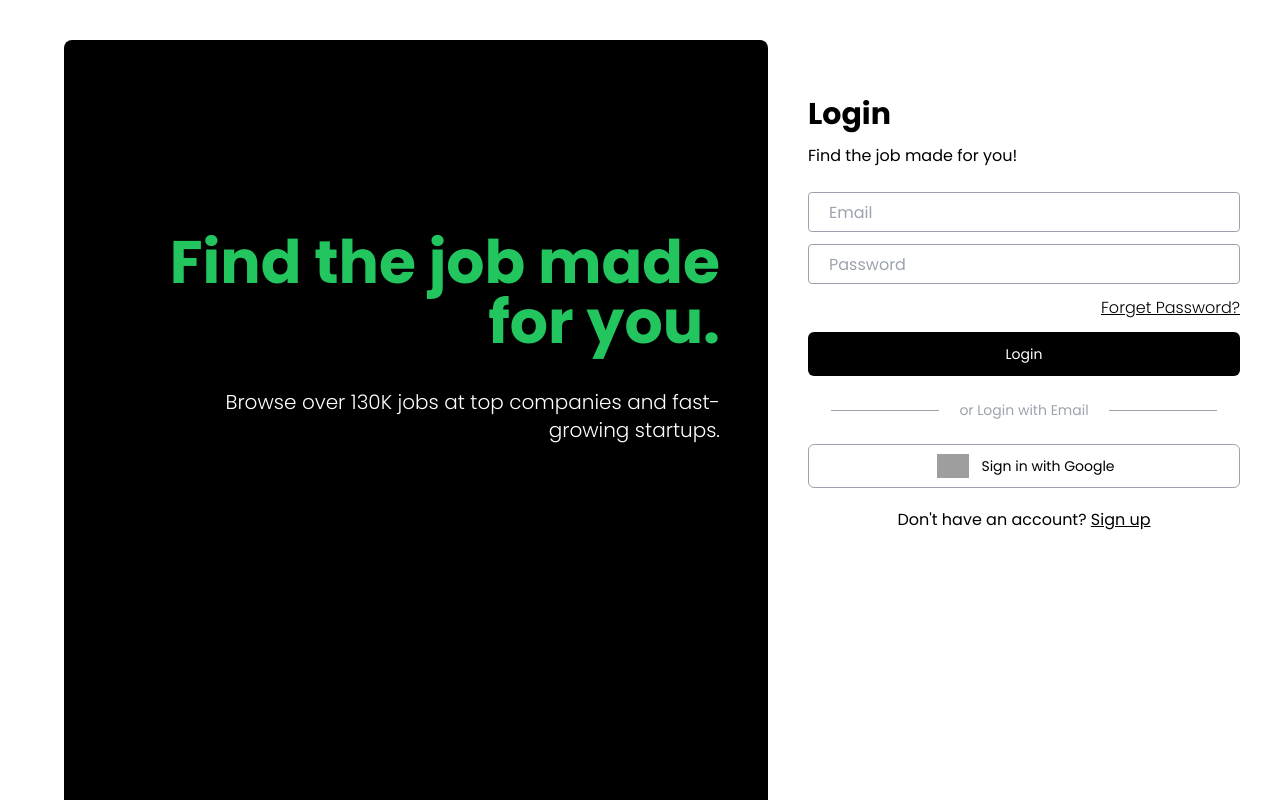
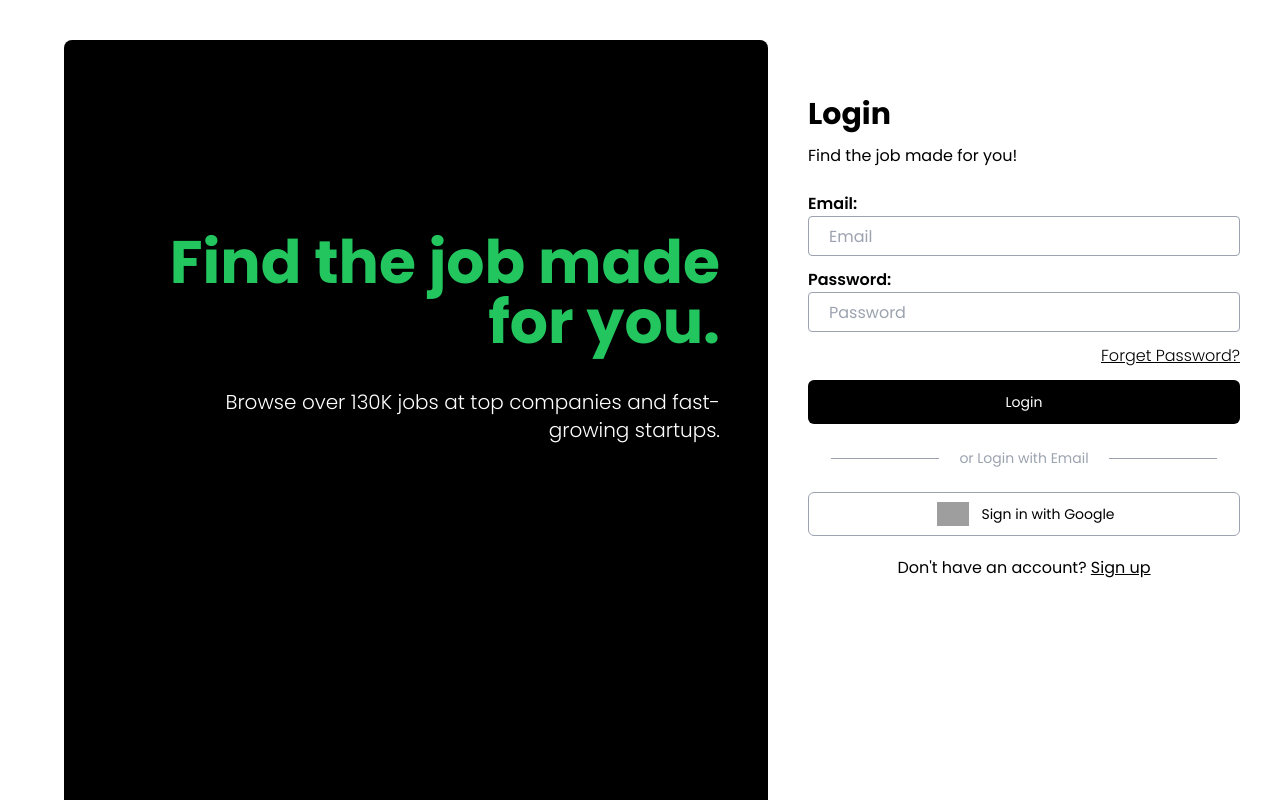
Before and after one commit to noobnarayan/job-hunter, a React (Vite) app: page /login in a window 1280 px wide. Built offline with nearby package versions, Linux system fonts and the light colour scheme; no server answers; grey boxes are pictures that could not be loaded.

Commit message:
added label to login page input fields

```diff
--- a/src/components/LoginSignup/Login.jsx
+++ b/src/components/LoginSignup/Login.jsx
@@ -21,6 +21,8 @@ function Login() {
           <p className="mt-3">Find the job made for you!</p>
           <form className="mt-6">
             <div className="flex flex-col">
+              <label className=" font-semibold">Email:</label>
+
               <input
                 type="text"
                 name="email"
@@ -28,6 +30,8 @@ function Login() {
                 className="rounded h-10 text-base pl-5 mb-3 border-x border-y border-gray-400"
                 placeholder="Email"
               />
+              <label className=" font-semibold">Password:</label>
+
               <input
                 type="text"
                 name="password"
```
